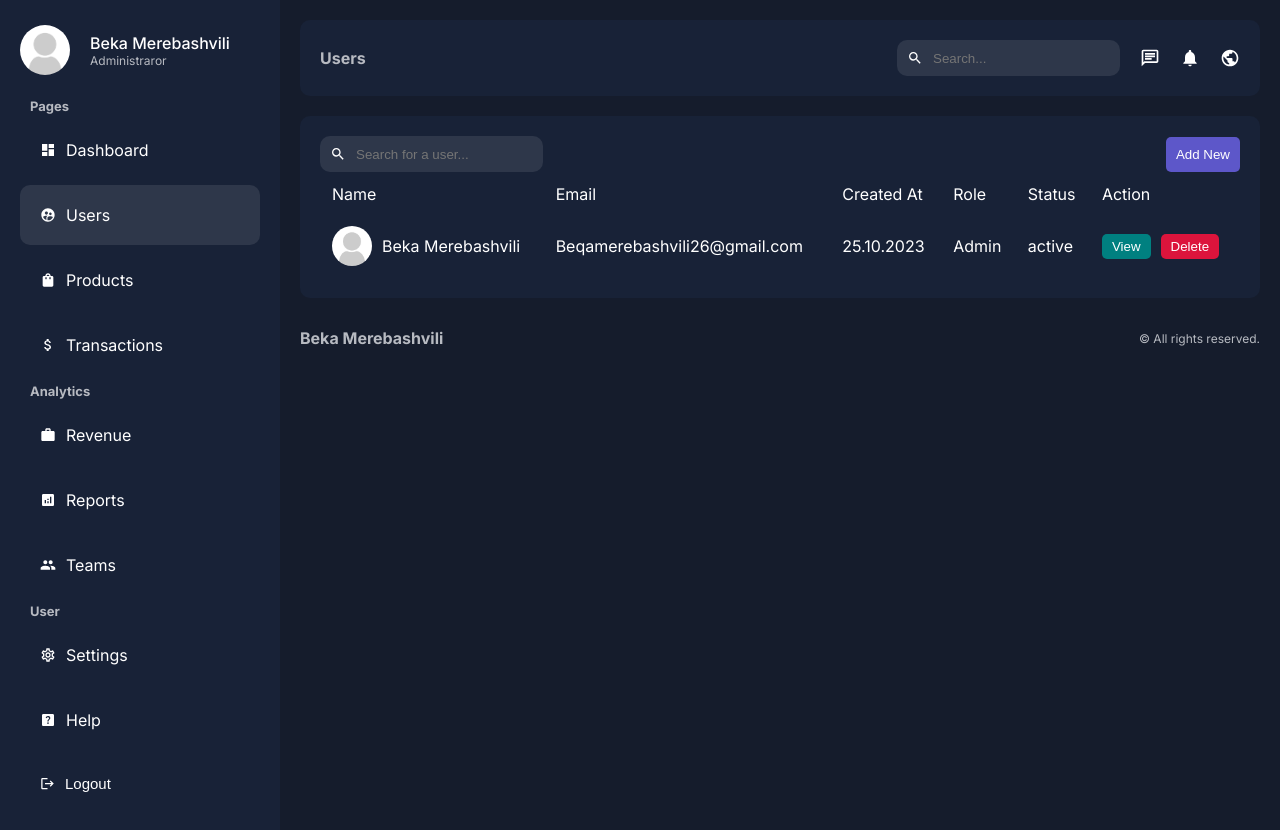
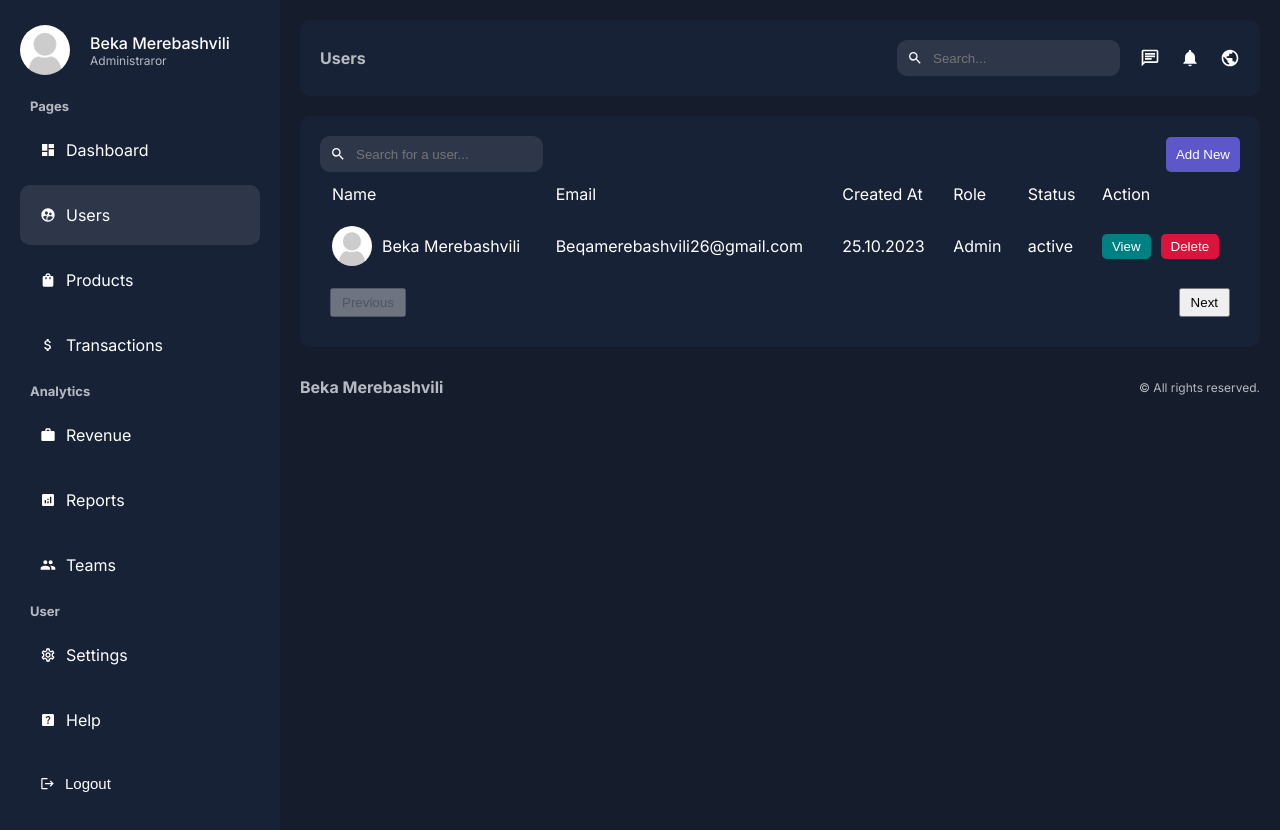
Before and after one commit to Beka-Merebashvili/admin-dashboard, a Next.js app: page /dashboard/users in a window 1280 px wide. Built offline with nearby package versions, Linux system fonts and the light colour scheme.

Commit message:
add pagination component

```diff
--- a/app/dashboard/users/page.jsx
+++ b/app/dashboard/users/page.jsx
@@ -1,3 +1,4 @@
+import Pagination from "@/app/ui/dashboard/pagination/pagination";
 import Search from "@/app/ui/dashboard/search/search";
 import styles from "@/app/ui/dashboard/users/users.module.css";
 import Image from "next/image";
@@ -56,6 +57,7 @@
           </tr>
         </tbody>
       </table>
+      <Pagination />
     </div>
   );
 };
--- /dev/null
+++ b/app/ui/dashboard/pagination/pagination.jsx
@@ -0,0 +1,12 @@
+import styles from "./pagination.module.css";
+
+const Pagination = () => {
+  return (
+    <div className={styles.container}>
+      <button className={styles.button} disabled>Previous</button>
+      <button className={styles.button}>Next</button>
+    </div>
+  );
+};
+
+export default Pagination;
--- /dev/null
+++ b/app/ui/dashboard/pagination/pagination.module.css
@@ -0,0 +1,14 @@
+.container{
+    padding: 10px;
+    display: flex;
+    justify-content: space-between;
+  }
+
+  .button{
+    padding: 5px 10px;
+    cursor: pointer;
+  }
+
+  .button:disabled{
+    cursor: not-allowed;
+  }
```
